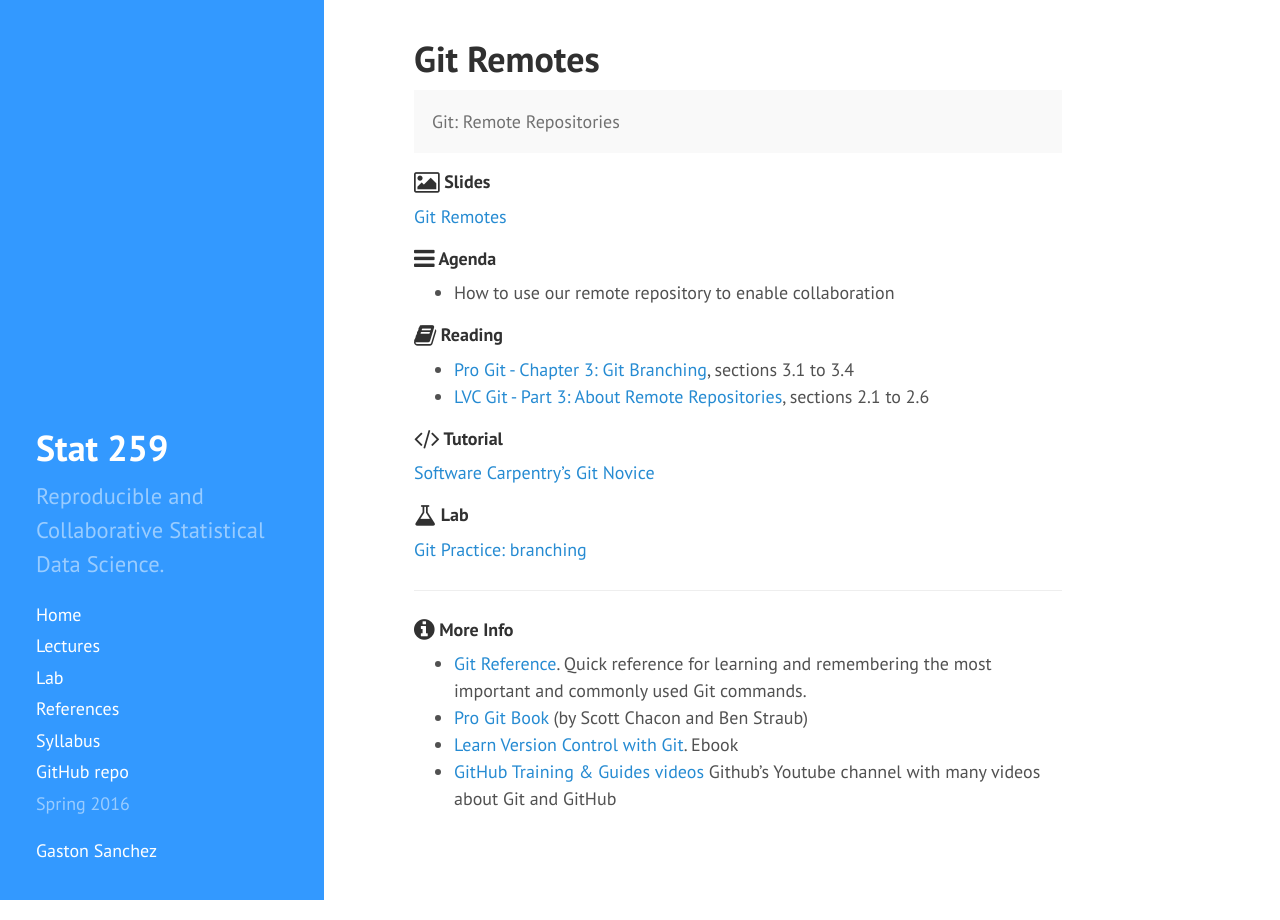
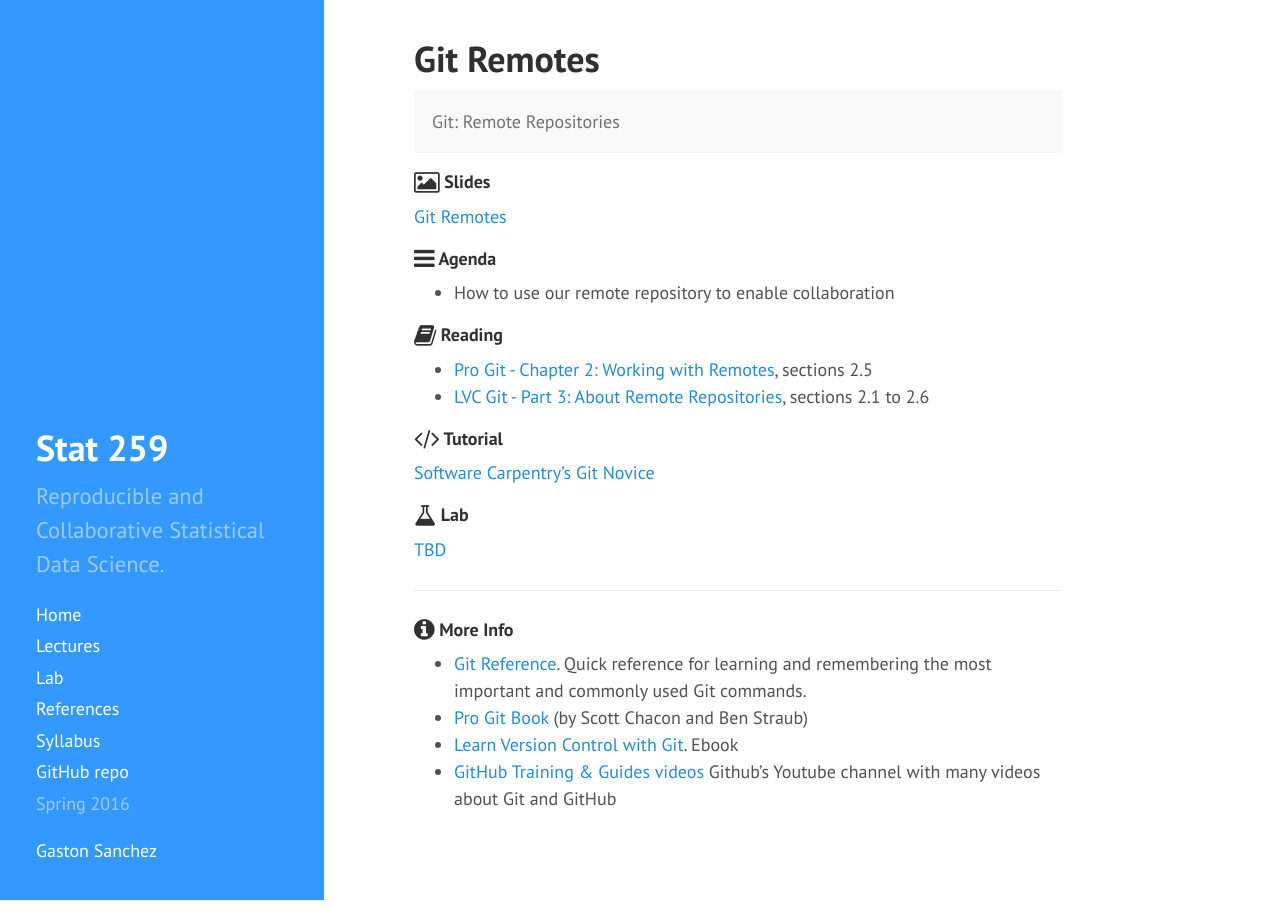
Before and after one commit to gastonstat/relic-stat259, a Jekyll site: the page built from lectures/05-git-remotes.md, in a window 1280 px wide. Built offline with Jekyll 4.4.1, drawn with Linux system fonts in a browser that asks for light colours; nearby versions of some CDN libraries; Markdown is read by kramdown in place of the engine named in the settings.

Commit message:
upadte reading ref pro git for remote repositories

```diff
--- a/lectures/05-git-remotes.md
+++ b/lectures/05-git-remotes.md
@@ -27,7 +27,7 @@ title: "Git Remotes"
 	Reading
 </h4>
 
-- [Pro Git - Chapter 3: Git Branching](https://git-scm.com/book/en/v2/Getting-Started-About-Version-Control), sections 3.1 to 3.4
+- [Pro Git - Chapter 2: Working with Remotes](https://git-scm.com/book/en/v2/Git-Basics-Working-with-Remotes), sections 2.5
 - [LVC Git - Part 3: About Remote Repositories](http://www.git-tower.com/learn/git/ebook/command-line/remote-repositories/introduction#start), sections 2.1 to 2.6
 
 <h4>
@@ -42,7 +42,7 @@ title: "Git Remotes"
 	<span class="fa fa-flask fa-lg main-list-item-icon"></span>
 	Lab
 </h4>
-<a href="https://github.com/gastonstat/stat259/blob/gh-pages/tutorials/git-branching.md" target="_blank">Git Practice: branching</a>
+<a href="" target="_blank">TBD</a>
 
 ------
 
```
